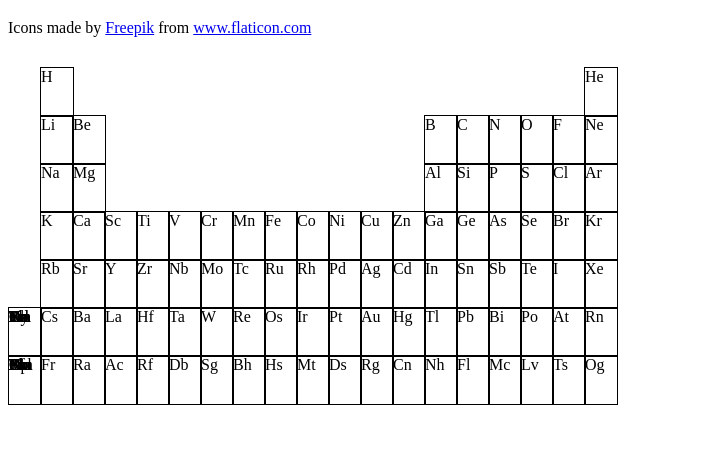
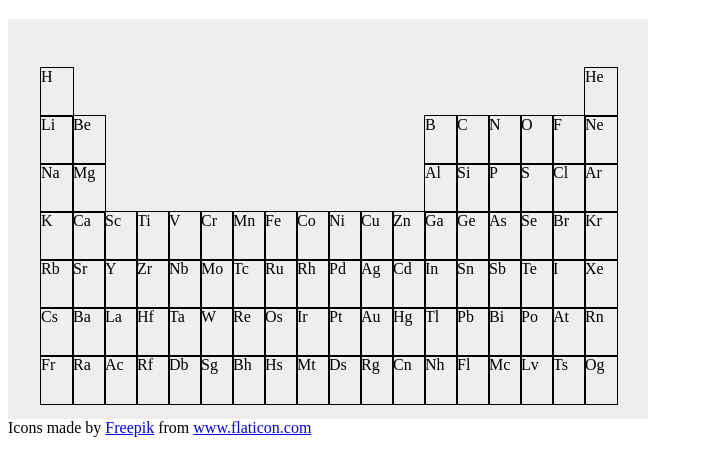
Before and after one commit to jlg-formation/tsr-juillet-2021, a website built with webpack: page front/src/index.html in a window 1280 px wide. Shown: the part 61-536 px from the top of the page, without its empty margins (0-703 px from the left). Built offline with nearby package versions, Linux system fonts and the light colour scheme; files whose address does not match are found by name.

Commit message:
dev: filter data (cleaning)

```diff
--- a/front/src/Mendeleev.ts
+++ b/front/src/Mendeleev.ts
@@ -10,11 +10,13 @@ export class Mendeleev {
     const csv = await d3.csv("./atomes.csv");
     console.log("csv: ", csv);
 
+    const data = csv.filter((d) => d.Group && d.Period);
+
     // plug csv into html
     const div = document.querySelector("div.tableau") as Element;
     console.log("div: ", div);
     div.innerHTML = "";
-    const selection = d3.select(div).selectAll("div").data(csv);
+    const selection = d3.select(div).selectAll("div").data(data);
     selection
       .enter()
       .append("div")
--- a/front/src/style.scss
+++ b/front/src/style.scss
@@ -1,5 +1,8 @@
 div.tableau {
   position: relative;
+  background-color: #eee;
+  height: 25em;
+  width: 40em;
   div {
     position: absolute;
     border: 0.1em solid black;
```
